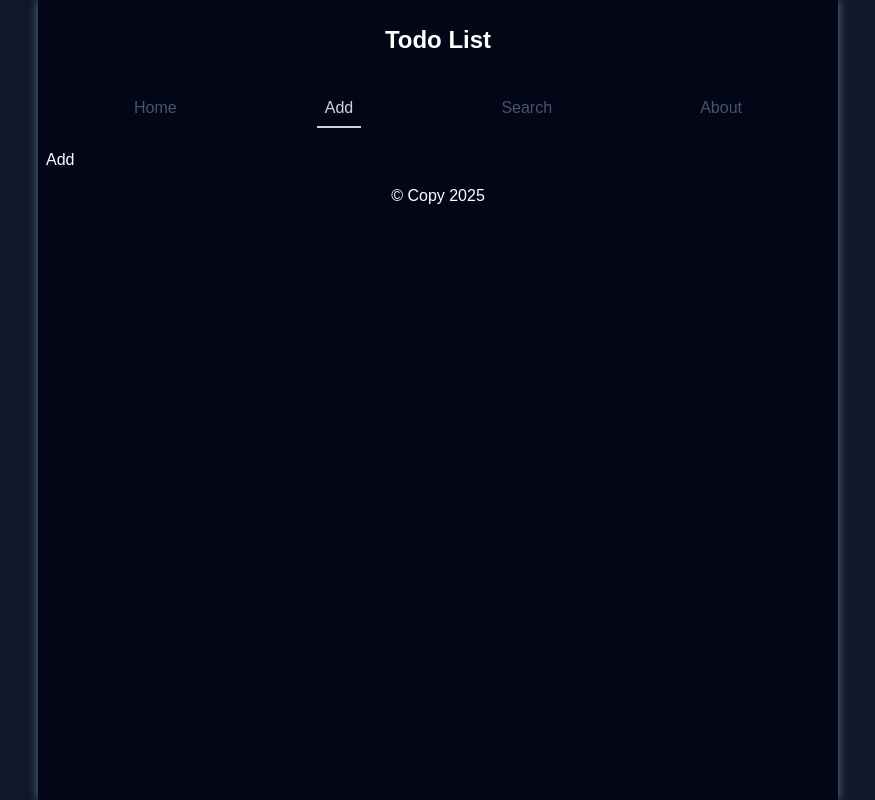
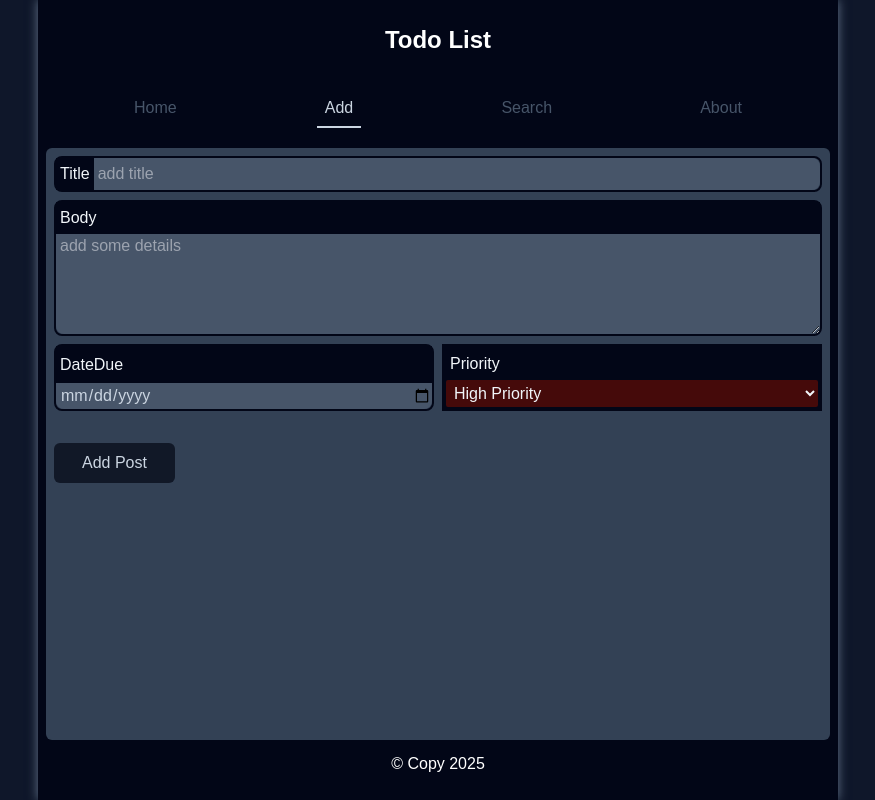
Before and after one commit to arianchenari/todolist_deploy, a React (Create React App) app: page /add in a window 1280 px wide. Shown: the whole page, without its empty margins (202-1077 px from the left). Built offline with nearby package versions, Linux system fonts and the light colour scheme.

Commit message:
Styling and Iteractive Add section

```diff
--- a/src/App.js
+++ b/src/App.js
@@ -42,12 +42,17 @@ function App() {
       checked: false
     }
   ]);
-  const [buttons, setButtons] = useState(null);
+  const [buttons, setButtons] = useState(false);
   const [deleteMessage, setDeleteMessage] = useState(false);
   const [editPriority, setEditPriority] = useState('');
   const [editTitle, setEditTitle] = useState('');
   const [editBody, setEditBody] = useState('');
   const [editTime, setEditTime] = useState('');
+  const [priority, setPriority] = useState('high');
+  const [title, setTitle] = useState('');
+  const [body, setBody] = useState('');
+  const [time, setTime] = useState('');
+  const [addMessage, setAddMessage] = useState(false);
 
   const navigate = useNavigate();
 
@@ -64,10 +69,11 @@ function App() {
     const newPostsList = posts.filter(post => post.id !== id);
     setPosts(newPostsList);
     setTimeout(() => navigate('/'), 0);
+    if(!addMessage)
     setDeleteMessage(true);
     setTimeout(() => {
       setDeleteMessage(false);
-    },2000 );
+    }, 1500);
   }
 
   const handleSubmit = (id) => {
@@ -95,6 +101,30 @@ function App() {
     navigate('/');
   }
 
+  const handleAdd = () => {
+    const id = posts.length ? posts[posts.length - 1].id + 1 : 1;
+    const date = new Date(time);
+    const datetime = date.toLocaleDateString('en-US', {
+      year: 'numeric',
+      month: 'long',
+      day: '2-digit'
+    });
+    const newPost = { id, title, body, datetime, priority, checked: false };
+    const newPostsList = [...posts, newPost];
+    setPosts(newPostsList);
+    setTitle('');
+    setBody('');
+    setTime('');
+    setPriority('high');
+    setButtons(false);
+    navigate('/');
+    if(!deleteMessage)
+    setAddMessage(true);
+    setTimeout(() => {
+      setAddMessage(false);
+    }, 1500);
+  }
+
   return (
     <div className="max-w-[800px] h-screen m-auto flex flex-col shadow bg-slate-950 px-2 py-6 text-white">
         <Header></Header>
@@ -105,6 +135,7 @@ function App() {
               handleClick={handleClick}
               handleDelete={handleDelete}
               deleteMessage={deleteMessage}
+              addMessage={addMessage}
               buttons={buttons} />
             }/>
           <Route path="/:id"
@@ -121,7 +152,17 @@ function App() {
             handleDelete={handleDelete}
             />}
           />
-          <Route path="/add" element={ <Add /> }/>
+          <Route path="/add" element={ <Add
+            title={title}
+            setTitle={setTitle}
+            body={body}
+            setBody={setBody}
+            time={time}
+            setTime={setTime}
+            priority={priority}
+            setPriority={setPriority}
+            handleAdd={handleAdd}
+          /> }/>
           <Route path="/search" element={ <Search /> }/>
           <Route path="/about" element={ <About /> }/>
           <Route path="*" element={ <Missing /> }/>
--- a/src/components/Main/Add.js
+++ b/src/components/Main/Add.js
@@ -1,8 +1,72 @@
-const Add = () => {
+
+const Add = ({
+  title, setTitle, body, setBody, time, setTime, priority, setPriority, handleAdd
+ }) => {
+
   return (
-    <main>
-        Add
-    </main>
+    <main className="flex-grow bg-slate-700 rounded-md px-2 py-2 relative">
+        <ul className="flex flex-col gap-2">
+        <li className="flex bg-slate-700 rounded-lg border-slate-950 border-2">
+            <h1 className="bg-slate-950 text-slate-100 h-full p-1">Title</h1>
+            <input
+                type="text"
+                className="bg-slate-600 w-full rounded-r-lg text-slate-300 flex items-center pl-1 outline-0"
+                value={title}
+                onChange={(e) => setTitle(e.target.value)}
+                placeholder="add title"
+            />
+        </li>
+        <li className="flex flex-col bg-slate-700 rounded-lg border-slate-950 border-2">
+            <h1 className="bg-slate-950 text-slate-100 h-full flex items-center p-1">Body</h1>
+            <textarea
+                type="text"
+                className="bg-slate-600 w-full md:h-[100px] h-[250px] rounded-b-lg text-slate-300 pl-1 outline-0"
+                value={body}
+                onChange={(e) => setBody(e.target.value)}
+                placeholder="add some details"
+            />
+        </li>
+        <li className="grid grid-cols-2 gap-2">
+            <div className="flex flex-col bg-slate-700 rounded-lg border-slate-950 border-2">
+                <h1 className="bg-slate-950 text-slate-100 h-full flex items-center p-1">DateDue</h1>
+                <input
+                    type="date"
+                    className="bg-slate-600 w-full rounded-b-lg text-slate-300 pl-1 outline-0"
+                    value={time || ''}
+                    onChange={(e) => setTime(e.target.value)}
+                />
+            </div>
+            <div className="bg-slate-950 text-slate-100 flex-col flex p-1">
+                <h1 className="bg-slate-950 text-slate-100 h-full flex items-center p-1">Priority</h1>
+                <select
+                    name="Priority"
+                    value={priority}
+                    onChange={(e) => setPriority(e.target.value)}
+                    placeholder='add priority'
+                    className={
+                        priority === 'high' ?  'bg-red-950 rounded-sm p-1 outline-none'
+                        : priority === 'mid' ? 'bg-yellow-950 rounded-sm p-1 outline-none'
+                        : priority === 'low' ? 'bg-green-950 rounded-sm p-1 outline-none'
+                        : 'bg-slate-700 rounded-sm p-1 outline-none'
+                    }
+                >
+                    <option value="high" className="bg-red-950 rounded-sm font-light text-[12px]">High Priority</option>
+                    <option value="mid" className="bg-yellow-950 rounded-sm font-light text-[12px]">Mid Priority</option>
+                    <option value="low" className="bg-green-950 rounded-sm font-light text-[12px]">Low Priority</option>
+                </select>
+            </div>
+        </li>
+        <li className="mt-6 flex gap-2">
+            <button
+                type="button"
+                className="bg-gray-900 text-slate-300 duration-200 hover:text-white hover:bg-green-900 px-7 py-2 rounded-md"
+                onClick={() => handleAdd()}
+            >
+                Add Post
+            </button>
+        </li>
+    </ul>
+  </main>
   )
 }
 
--- a/src/components/Main/Home.js
+++ b/src/components/Main/Home.js
@@ -2,18 +2,23 @@ import Feed from './Feed';
 import { FontAwesomeIcon } from '@fortawesome/react-fontawesome';
 import { faCheck } from '@fortawesome/free-solid-svg-icons';
 
-const Home = ({ posts, handleCheck, handleClick, handleDelete, deleteMessage, buttons }) => {
+const Home = ({ posts, handleCheck, handleClick, handleDelete, deleteMessage, addMessage, buttons }) => {
   return (
-    <main className="flex-grow bg-slate-700 rounded-md px-2 relative">
+    <main className="flex-grow bg-slate-700 rounded-md px-2 overflow-y-auto">
       {posts.length ? (
         <Feed posts={posts} handleCheck={handleCheck} handleClick={handleClick} handleDelete={handleDelete} buttons={buttons} />
       ) : (
         <h1 className='absolute left-[50%] top-[50%] translate-y-[-50%] translate-x-[-50%]'>No Posts to Display</h1>
       )}
-      <h1 className={deleteMessage ? 'bg-zinc-950 text-slate-200 px-4 py-2 absolute bottom-[25px] left-[50%] translate-x-[-50%] rounded-md duration-700 opacity-50'
-          : 'bg-zinc-950 text-slate-200 px-4 py-2 absolute bottom-[25px] left-[50%] rounded-md duration-300 opacity-0'}>
+      <h1 className={deleteMessage ? 'bg-zinc-950 text-slate-200 px-4 py-2 absolute bottom-[12%] left-[50%] translate-x-[-50%] rounded-md duration-700 opacity-50'
+          : 'bg-zinc-950 text-slate-200 px-4 py-2 absolute bottom-[12%] left-[50%] rounded-md duration-300 opacity-0'}>
           <FontAwesomeIcon icon={faCheck} className='text-red-500 mr-2'/>
           Deleted Post
+      </h1>
+      <h1 className={addMessage ? 'bg-zinc-950 text-slate-200 px-4 py-2 absolute bottom-[12%] left-[50%] translate-x-[-50%] rounded-md duration-700 opacity-50'
+          : 'bg-zinc-950 text-slate-200 px-4 py-2 absolute bottom-[12%] left-[50%] rounded-md duration-300 opacity-0'}>
+          <FontAwesomeIcon icon={faCheck} className='text-green-500 mr-2'/>
+          Post Added
       </h1>
     </main>
   )
--- a/src/components/Main/Post.js
+++ b/src/components/Main/Post.js
@@ -6,7 +6,7 @@ const Post = ({ post, handleCheck, handleClick, handleDelete, buttons }) => {
   return (
     <li className="grid items-center justify-center grid-cols-[50px_80px_1fr_40px] md:grid-cols-[50px_100px_1fr_1fr_100px_40px] border-2 bg-slate-950 border-slate-900 shadow-md duration-300 hover:shadow-slate-500 0 my-4 text-slate-400 p-2">
         <input type="checkbox" name="Checkbox" className="w-4" checked={post.checked} onChange={() => handleCheck(post.id)}/>
-        <h1><Link to={`/${post.id}`}>{post.title}</Link></h1>
+        <h1><Link to={`/${post.id}`}>{post.title.length >= 8 ? `${post.title.slice(0, 8)}...` : post.title}</Link></h1>
         <p><Link to={`/${post.id}`}>{post.body.length >= 25 ? `${post.body.slice(0, 25)}...` : post.body}</Link></p>
         <p className="hidden md:flex">{post.datetime}</p>
         <p className={
--- a/src/components/Main/PostPage.js
+++ b/src/components/Main/PostPage.js
@@ -1,4 +1,4 @@
-import { useParams, useNavigate } from "react-router-dom";
+import { useParams } from "react-router-dom";
 import { useEffect } from "react";
 
 const PostPage = ({
@@ -14,7 +14,7 @@ const PostPage = ({
         setEditTitle(post.title);
         setEditBody(post.body);
         setEditTime(formatedDate);
-    }, []);
+    }, [post.priority, post.title, post.body, post.datetime]);
 
   return (
     <main className="flex-grow bg-slate-700 rounded-md px-2 py-2 relative">
```
